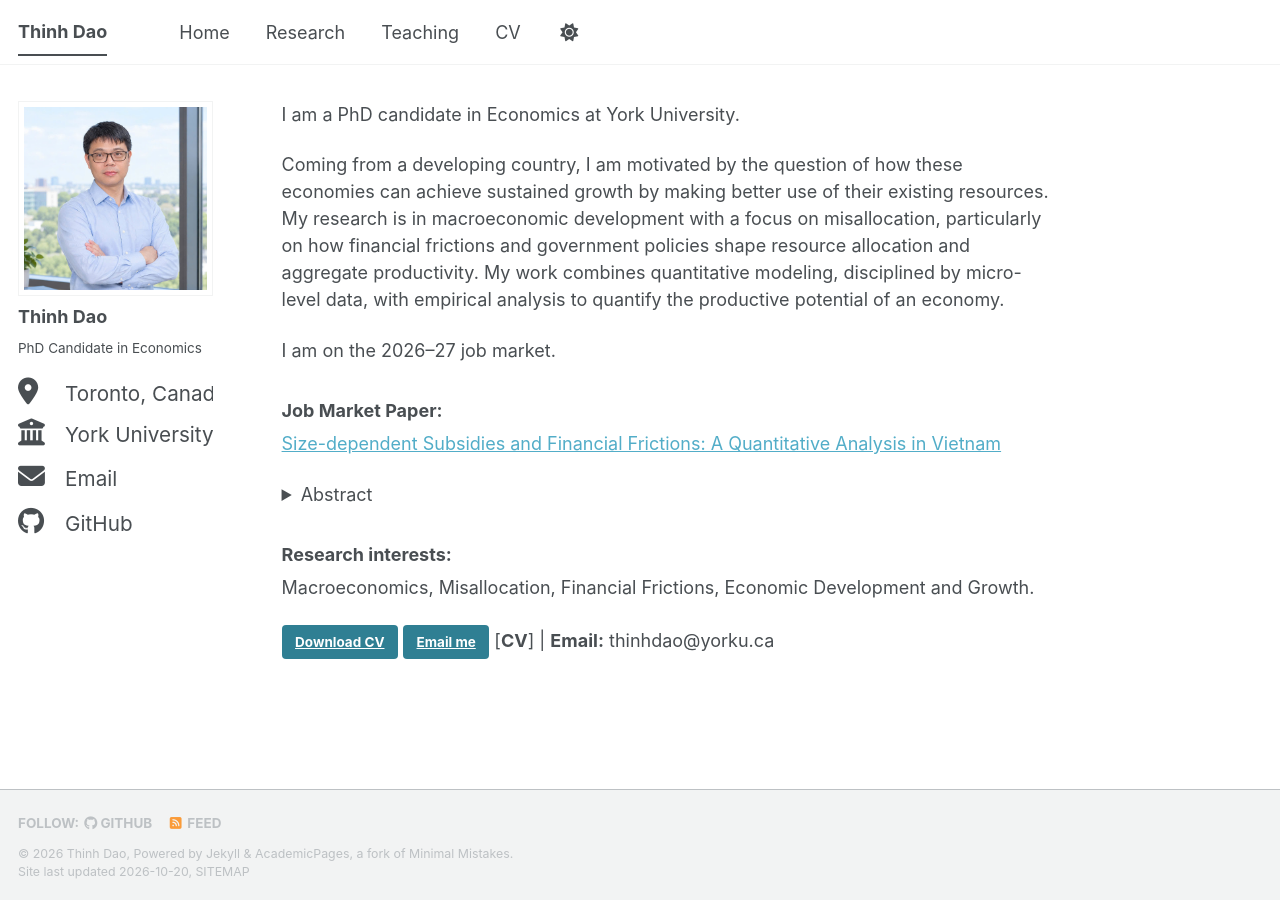
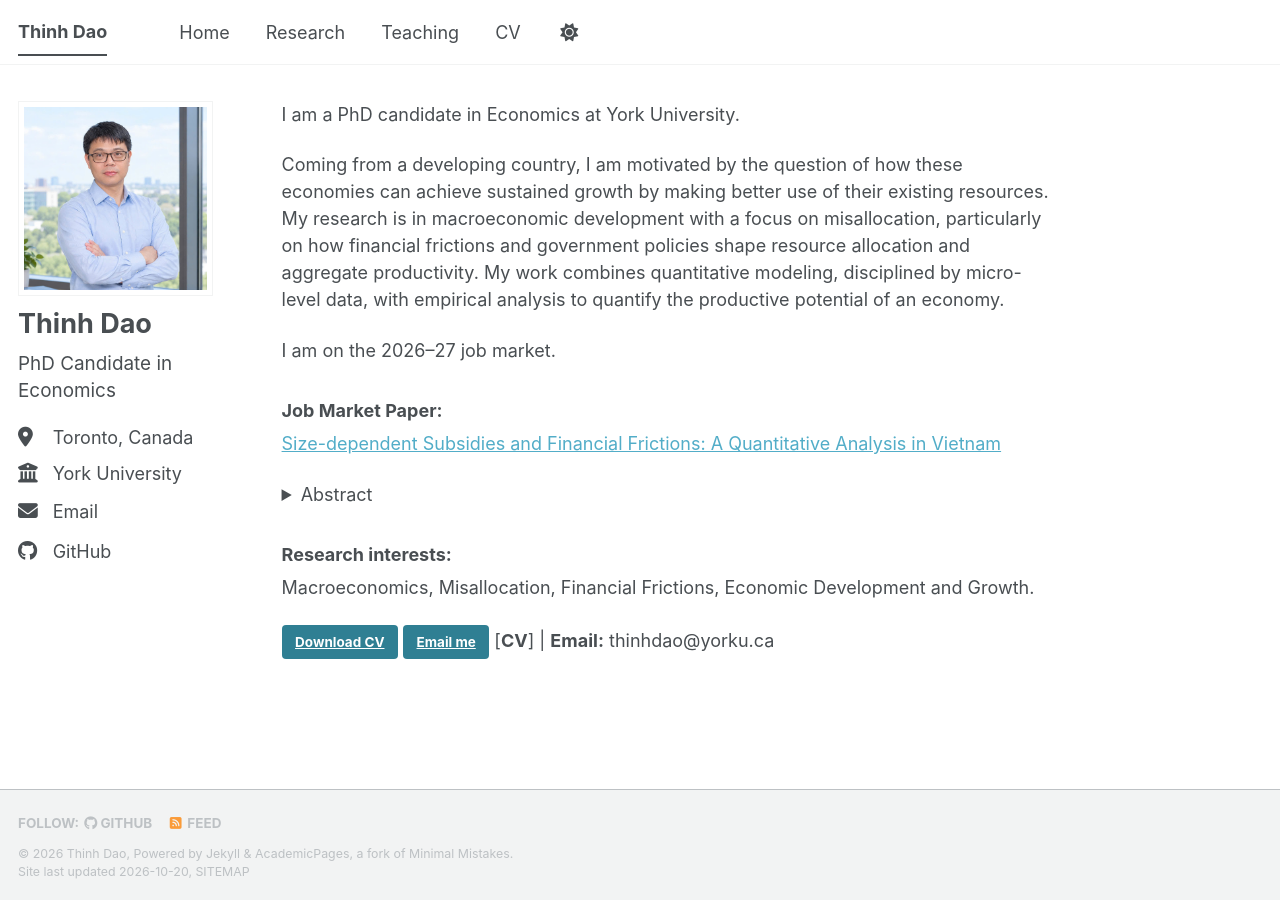
Before and after one commit to thinh-dao-econ/thinh-dao-econ.github.io, a Jekyll site: the page built from _pages/about.md, in a window 1280 px wide. Built offline with Jekyll 4.4.1, drawn with Linux system fonts in a browser that asks for light colours; a style sheet for code colours, icons or effects is not loaded.

Commit message:
Update main.scss

```diff
--- a/assets/css/main.scss
+++ b/assets/css/main.scss
@@ -46,12 +46,23 @@ img.author__avatar,
   height: auto !important;
 }
 
-/* Sidebar icons and links: larger */
+/* Sidebar name and title line */
+.sidebar .author__name {
+  font-size: 1.5rem !important;
+  line-height: 1.3 !important;
+}
+.sidebar .author__bio,
+.sidebar .author__content p {
+  font-size: 1.05rem !important;
+  line-height: 1.4 !important;
+}
+
+/* Sidebar links and icons */
 .author__urls li,
 .author__urls li a {
-  font-size: 1.15rem !important;
+  font-size: 1rem !important;
 }
 .author__urls i,
 .author__urls svg {
-  font-size: 1.3em !important;
+  font-size: 1.1em !important;
 }
```
